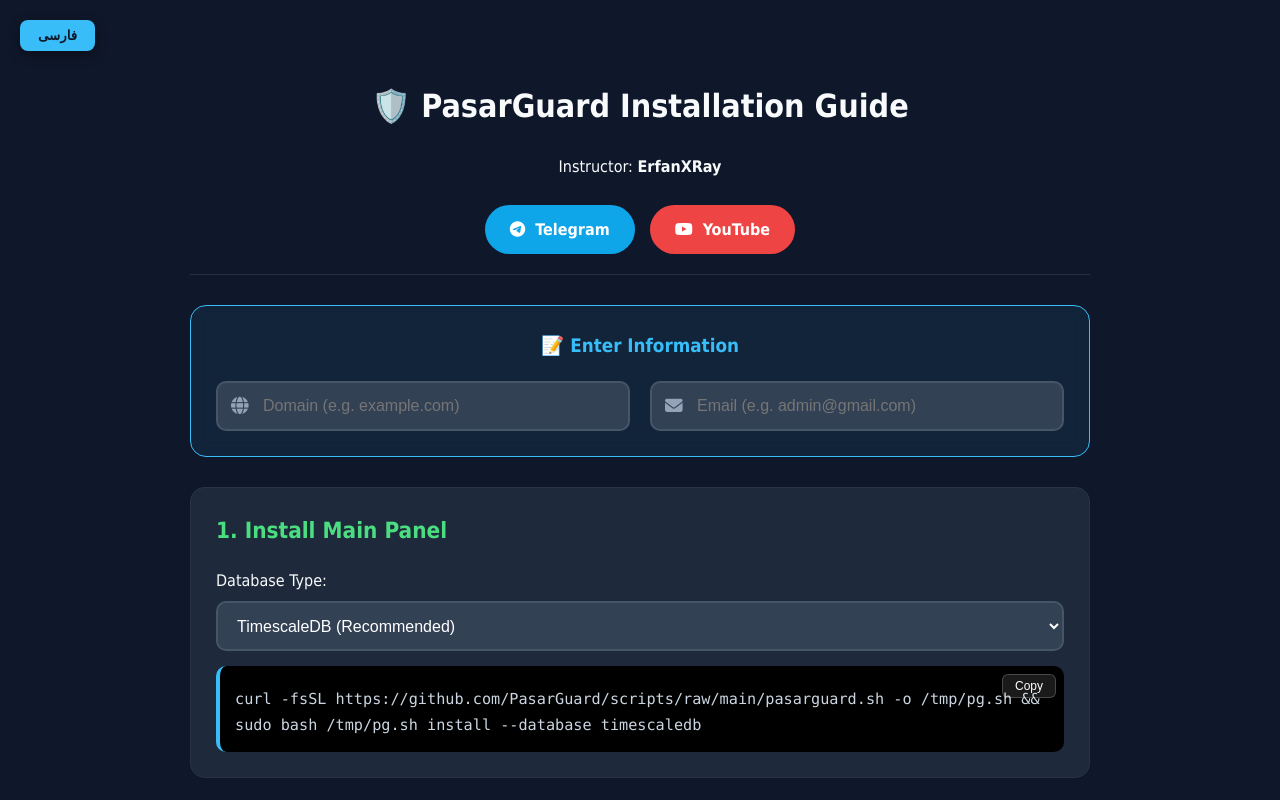
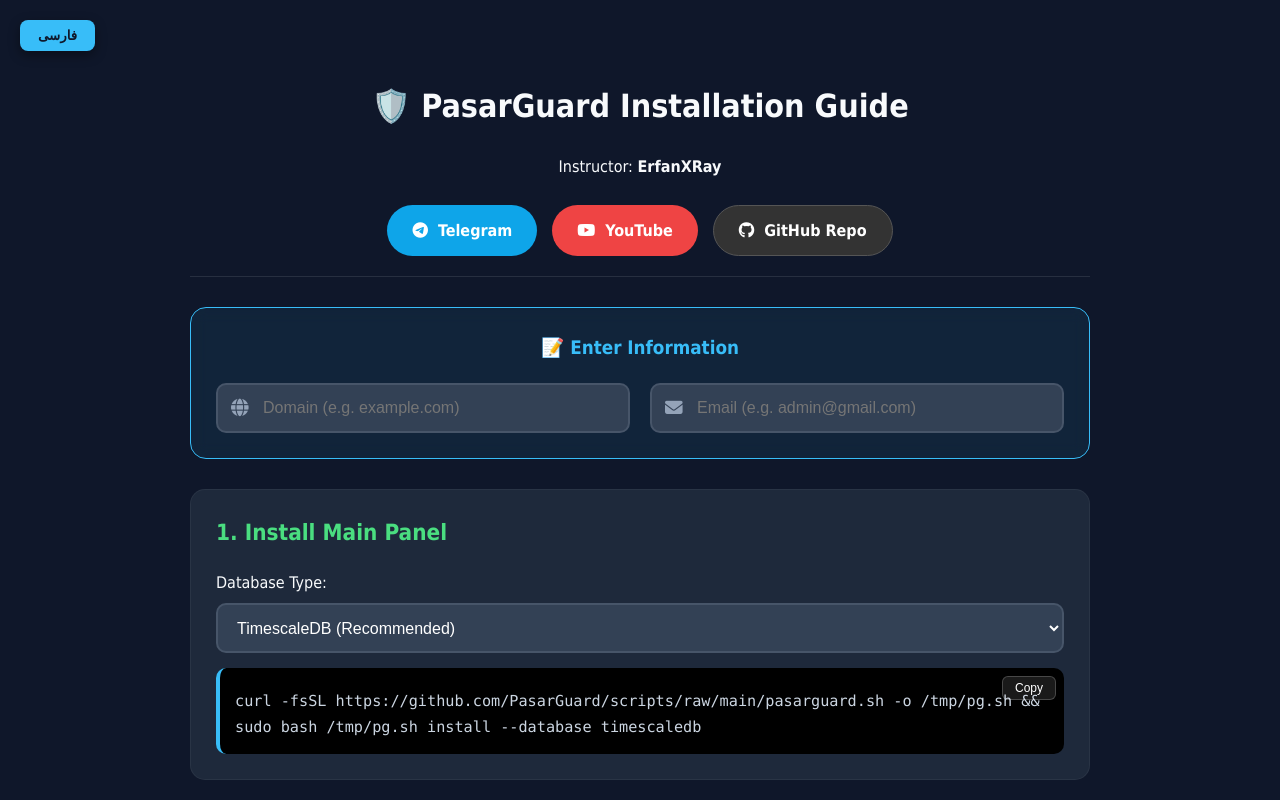
Before and after one commit to Erfan-XRay/PasarguardHelper, a plain HTML site: page index.html in a window 1280 px wide. Both pictures are taken after a click on the button "English". Shown: the top 800 px of the page. Drawn offline with Linux system fonts and the light colour scheme.

Commit message:
Update index.html

```diff
--- a/index.html
+++ b/index.html
@@ -16,6 +16,7 @@
             --highlight-color: #facc15;
             --youtube: #ef4444;
             --telegram: #0ea5e9;
+            --github: #333;
         }
 
         body {
@@ -80,6 +81,7 @@
         .btn-social:hover { transform: translateY(-3px); filter: brightness(1.2); }
         .yt { background: var(--youtube); }
         .tg { background: var(--telegram); }
+        .gh { background: var(--github); border: 1px solid #555; }
 
         .config-panel {
             background: rgba(56, 189, 248, 0.08);
@@ -208,6 +210,9 @@
             <a href="https://www.youtube.com/@Erfan_XRay" target="_blank" class="btn-social yt">
                 <i class="fab fa-youtube"></i> <span id="btn_yt">یوتیوب</span>
             </a>
+            <a href="https://github.com/PasarGuard/panel" target="_blank" class="btn-social gh">
+                <i class="fab fa-github"></i> <span id="btn_gh">گیت‌هاب پنل</span>
+            </a>
         </div>
     </header>
 
@@ -311,6 +316,7 @@ UVICORN_SSL_KEYFILE = "/var/lib/pasarguard/certs/<span class="domain-ph var-high
             h_instructor: "مدرس:",
             btn_tg: "کانال تلگرام",
             btn_yt: "یوتیوب",
+            btn_gh: "گیت‌هاب پنل",
             panel_title: "📝 اطلاعات خود را وارد کنید",
             s1_title: "۱. نصب پنل اصلی",
             db_label: "نوع دیتابیس:",
@@ -334,6 +340,7 @@ UVICORN_SSL_KEYFILE = "/var/lib/pasarguard/certs/<span class="domain-ph var-high
             h_instructor: "Instructor:",
             btn_tg: "Telegram",
             btn_yt: "YouTube",
+            btn_gh: "GitHub Repo",
             panel_title: "📝 Enter Information",
             s1_title: "1. Install Main Panel",
             db_label: "Database Type:",
@@ -365,6 +372,7 @@ UVICORN_SSL_KEYFILE = "/var/lib/pasarguard/certs/<span class="domain-ph var-high
         document.getElementById('h_instructor').innerText = t.h_instructor;
         document.getElementById('btn_tg').innerText = t.btn_tg;
         document.getElementById('btn_yt').innerText = t.btn_yt;
+        document.getElementById('btn_gh').innerText = t.btn_gh;
         document.getElementById('panel_title').innerText = t.panel_title;
         document.getElementById('s1_title').innerText = t.s1_title;
         document.getElementById('db_label').innerText = t.db_label;
```
